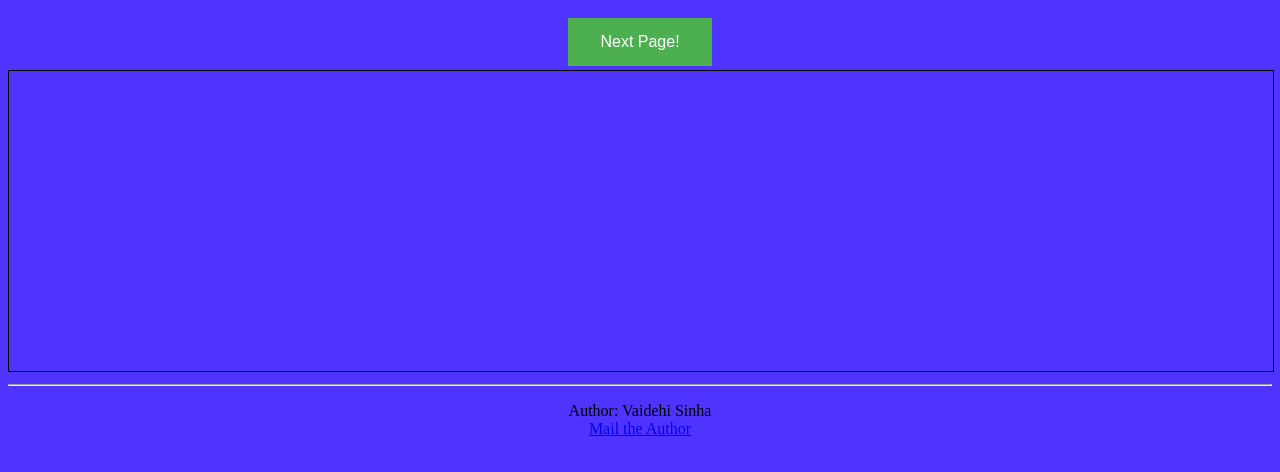
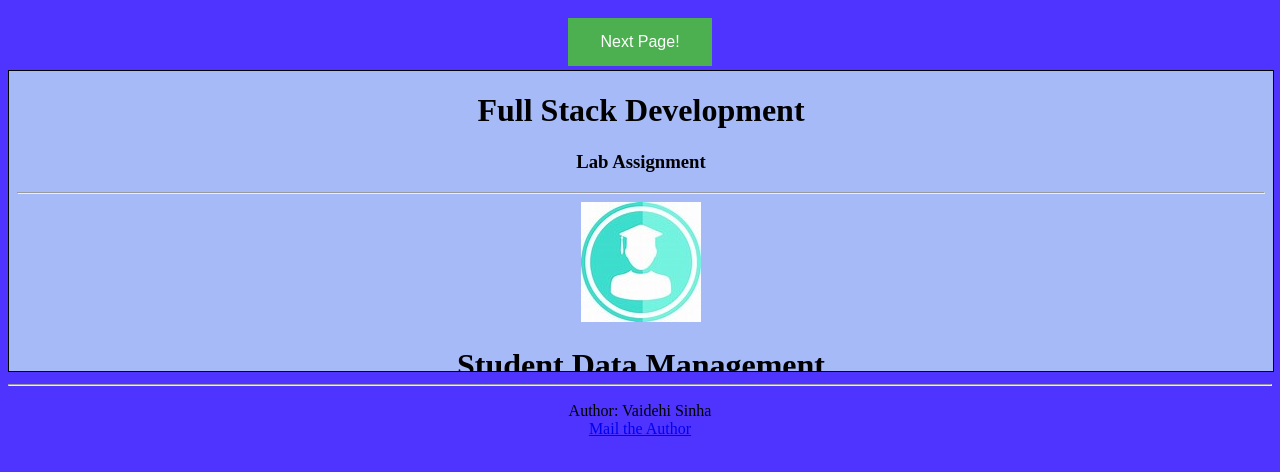
Before and after one commit to vaidehisinha1/FSD-Assignment-2, a plain HTML site: page index.html in a window 1280 px wide. Shown: the part 320-792 px from the top of the page. Drawn offline with Linux system fonts and the light colour scheme.

Commit message:
Update index.html

```diff
--- a/index.html
+++ b/index.html
@@ -15,7 +15,7 @@ FSD Assignment 2
 <img src="1.jpg" alt="Student Information Management">
 <h1 style = "text-align: center;">Student Data Management</h1>
 <button class="button button1" onclick="window.location.href = '1.html';">Next Page!</button>
-<iframe src="D:\FSD-Assignment-2\index.html" title="Next Webpage" width="100%" height="300" style="border:1px solid black;">
+<iframe src="3.html" title="Next Webpage" width="100%" height="300" style="border:1px solid black;">
 </iframe>
 <hr>
 <footer>
```
